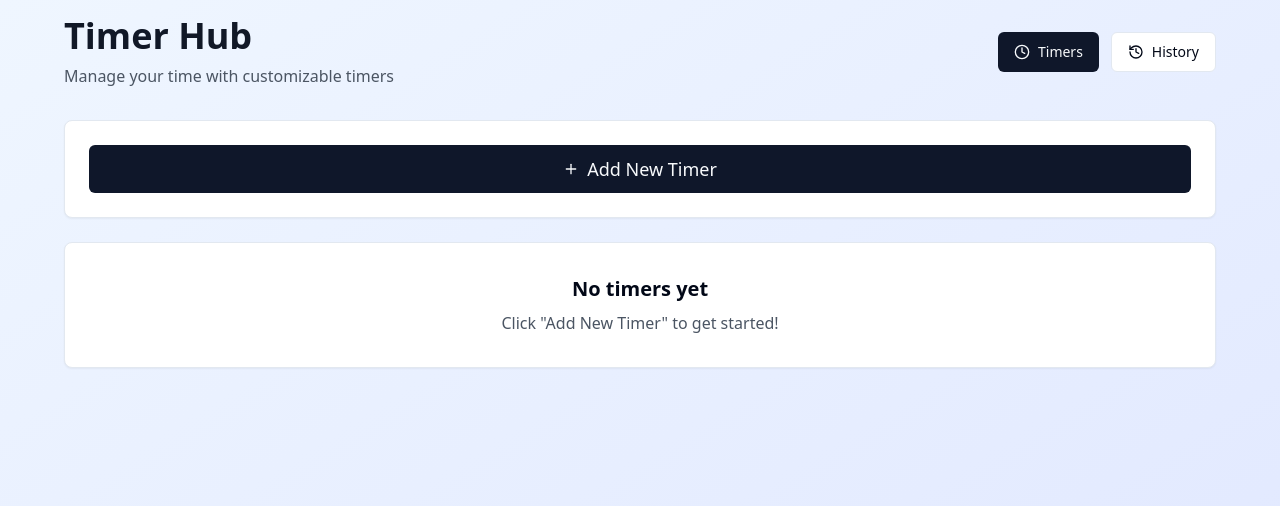
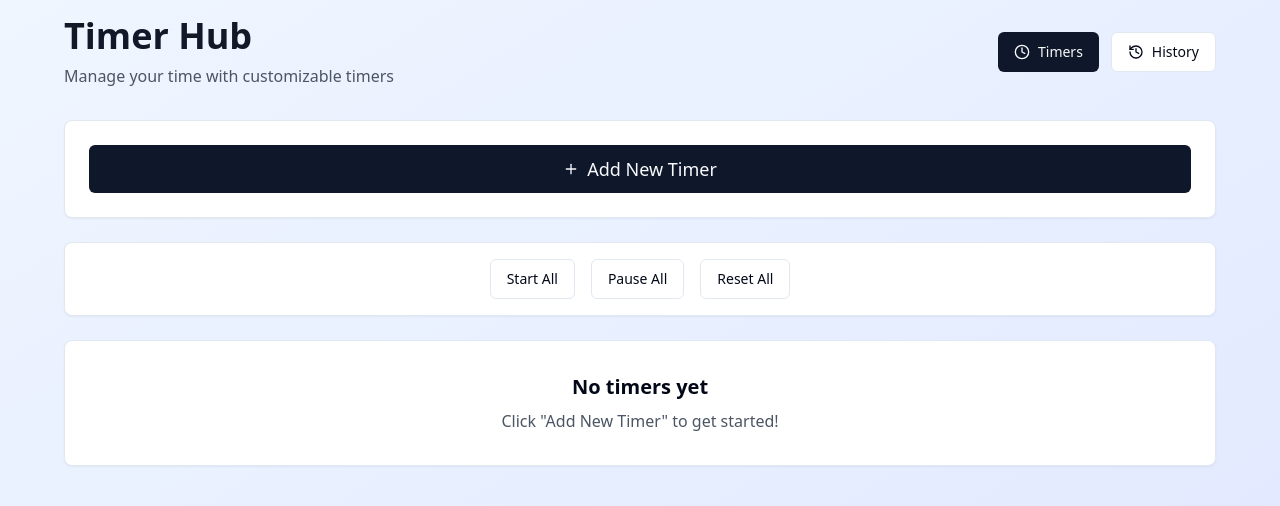
Before and after one commit to Ishugoel21/time-keeper, a React (Vite) app: page / in a window 1280 px wide. Shown: the top 506 px of the page. Built offline with nearby package versions, Linux system fonts and the light colour scheme.

Commit message:
function-fix

```diff
--- a/src/pages/Index.tsx
+++ b/src/pages/Index.tsx
@@ -137,6 +137,37 @@ const Index = () => {
               </Button>
             </Card>
 
+            {/* Global Timer Actions */}
+            <Card className="p-4 flex flex-col sm:flex-row gap-2 sm:gap-4 items-center justify-center">
+              <Button
+                variant="outline"
+                onClick={() => setTimers(prev => prev.map(timer =>
+                  timer.status !== 'completed' ? { ...timer, status: 'running' } : timer
+                ))}
+                className="flex items-center gap-2 w-full sm:w-auto"
+              >
+                Start All
+              </Button>
+              <Button
+                variant="outline"
+                onClick={() => setTimers(prev => prev.map(timer =>
+                  timer.status === 'running' ? { ...timer, status: 'paused' } : timer
+                ))}
+                className="flex items-center gap-2 w-full sm:w-auto"
+              >
+                Pause All
+              </Button>
+              <Button
+                variant="outline"
+                onClick={() => setTimers(prev => prev.map(timer =>
+                  timer.status !== 'completed' ? { ...timer, status: 'paused', remainingTime: timer.duration, halfwayAlertTriggered: false } : timer
+                ))}
+                className="flex items-center gap-2 w-full sm:w-auto"
+              >
+                Reset All
+              </Button>
+            </Card>
+
             {/* Timer List */}
             <TimerList
               timers={timers}
```
